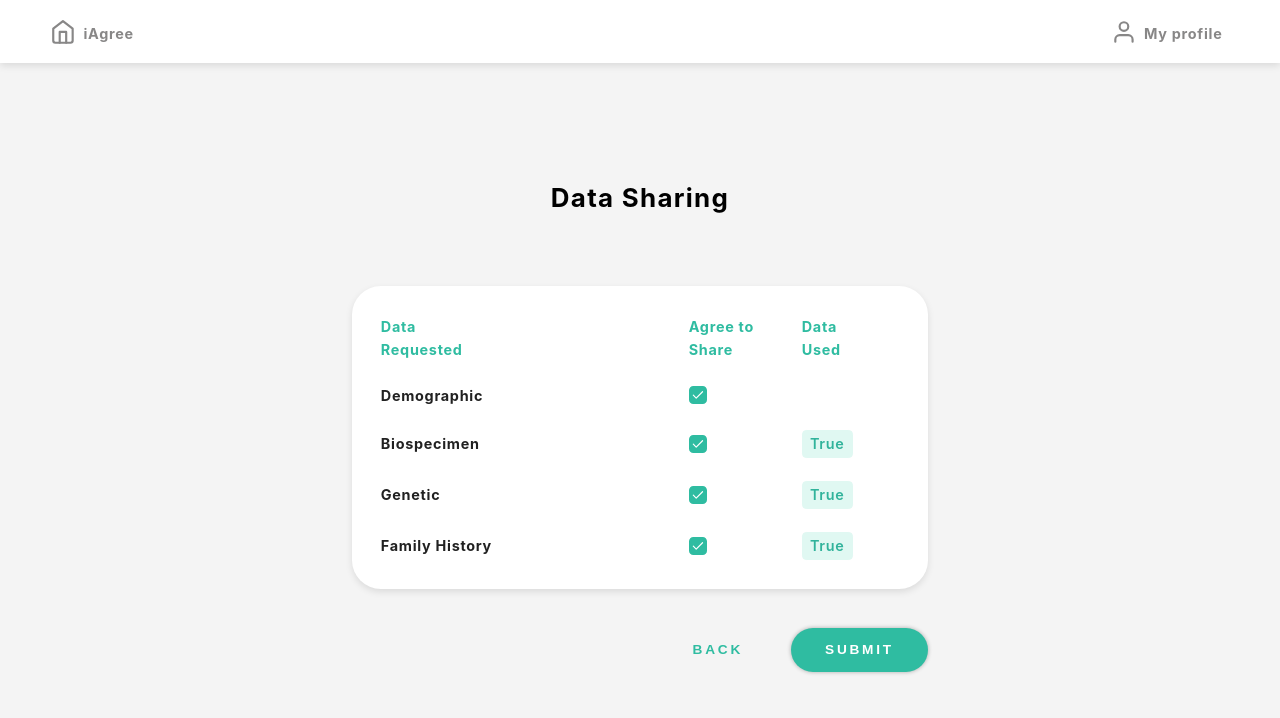
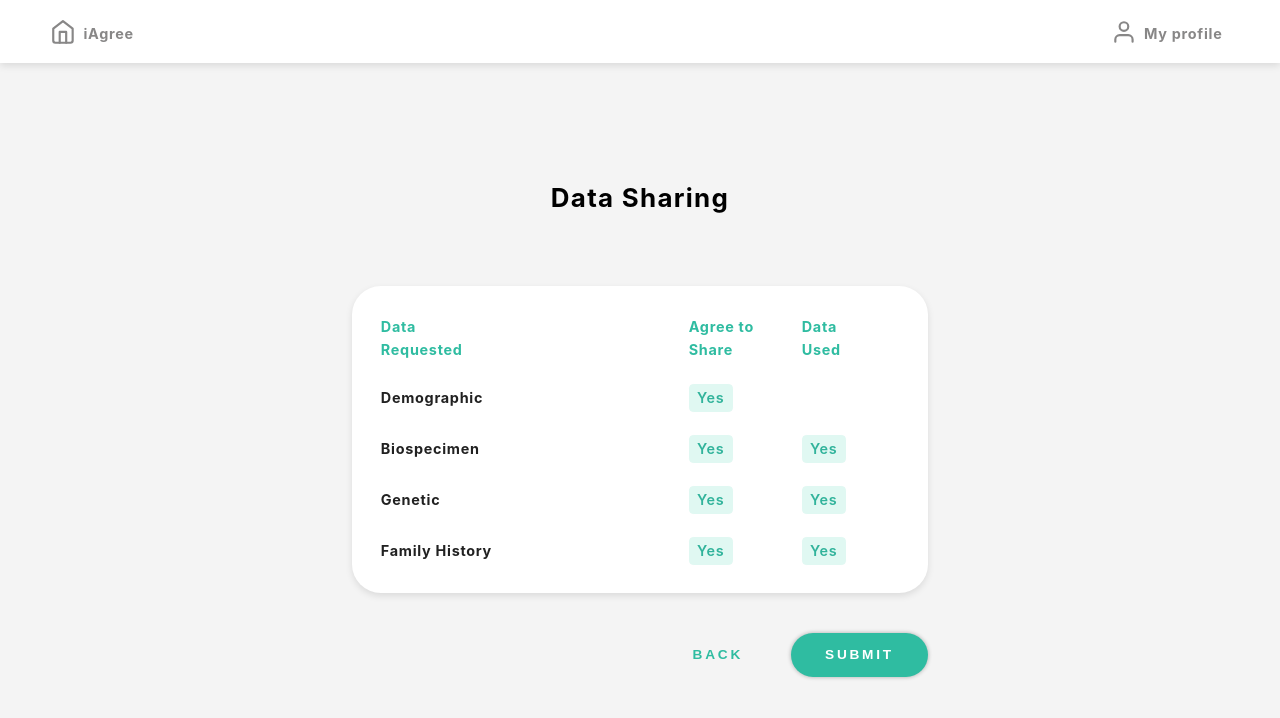
Before and after one commit to huzhx/baseline-preference, a React (Create React App) app: page /data-sharing-review in a window 1280 px wide. Shown: the top 718 px of the page. Built offline with nearby package versions, Linux system fonts and the light colour scheme.

Commit message:
if it is viewOnly make the consent state read only

```diff
--- a/src/DataSharingElement.js
+++ b/src/DataSharingElement.js
@@ -3,7 +3,7 @@ import React from 'react';
 import styles from './DataSharingElement.module.css';
 import Checkbox from './Checkbox';
 
-const DataSharingElement = ({ dataElement, used, checked, onChange }) => {
+const DataSharingElement = ({ dataElement, used, checked, onChange, viewOnly }) => {
   return (
     <div
       className={
@@ -14,9 +14,10 @@ const DataSharingElement = ({ dataElement, used, checked, onChange }) => {
     >
       <div className={styles.data_sharing_element__data_element}>{dataElement}</div>
       <div className={styles.data_sharing_element__checker}>
-        <Checkbox checked={checked} onChange={onChange} />
+        {!viewOnly && <Checkbox checked={checked} onChange={onChange} />}
+        {viewOnly && <div className={styles.data_sharing_element__label}>{checked ? 'Yes' : 'No'}</div>}
       </div>
-      {used && <div className={styles.data_sharing_element__label}>{used ? 'True' : 'False'}</div>}
+      {used && <div className={styles.data_sharing_element__label}>{used ? 'Yes' : 'No'}</div>}
     </div>
   );
 };
```
